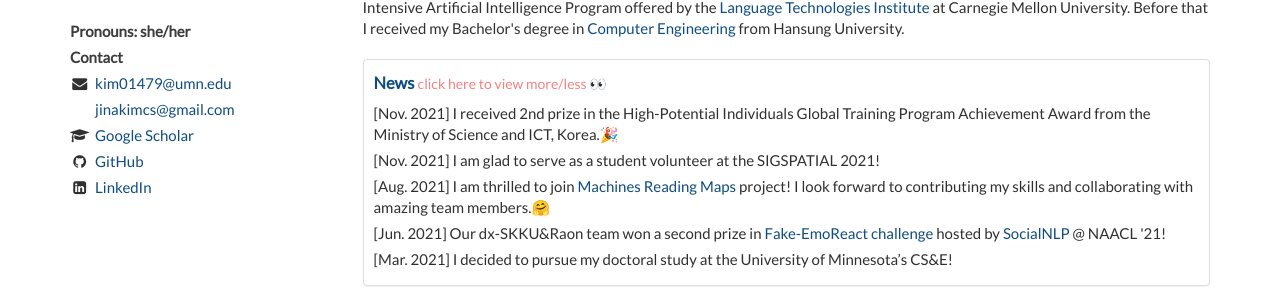
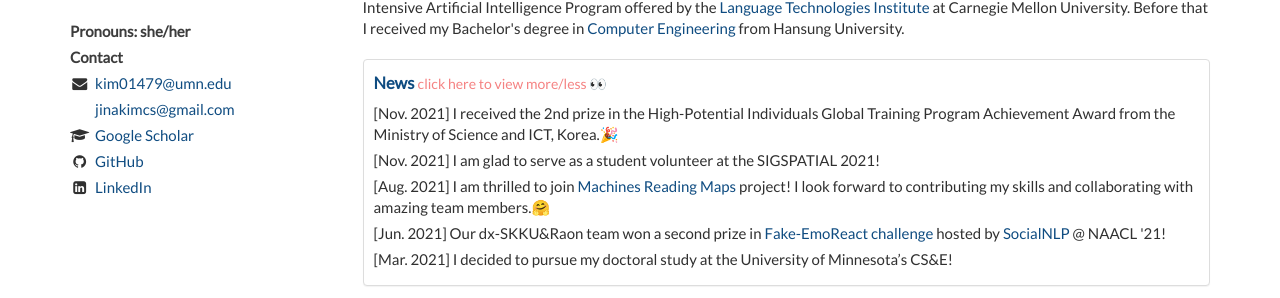
Before and after one commit to Jina-Kim/Jina-Kim.github.io, a Jekyll site: the page built from index.html, in a window 1280 px wide and 900 px high. Shown: the part 299-597 px from the top of the window. Built offline with Jekyll 4.4.1, drawn with Linux system fonts in a browser that asks for light colours; nearby versions of some CDN libraries; the list of posts is cut into pages by our own code.

Commit message:
Update about.html

```diff
--- a/_includes/about.html
+++ b/_includes/about.html
@@ -18,7 +18,7 @@
       <div class="panel-body">
           <h2>News <a type="button" data-toggle="collapse" data-target="#collapseList" aria-expanded="false" aria-controls="collapseList" style="font-size: 85%; color: #F58282;font-weight: normal;">click here to view more/less 👀</a></h2>
         <ul class="list-unstyled">
-            <li>[Nov. 2021] I received 2nd prize in the High-Potential Individuals Global Training Program Achievement Award from the Ministry of Science and ICT, Korea.🎉</li>
+            <li>[Nov. 2021] I received the 2nd prize in the High-Potential Individuals Global Training Program Achievement Award from the Ministry of Science and ICT, Korea.🎉</li>
             <li>[Nov. 2021] I am glad to serve as a student volunteer at the SIGSPATIAL 2021!</li>
             <li>[Aug. 2021] I am thrilled to join <a href="http://machines-reading-maps.github.io">Machines Reading Maps</a> project! I look forward to contributing my skills and collaborating with amazing team members.🤗</li>
             <li>[Jun. 2021] Our dx-SKKU&amp;Raon team won a second prize in <a href="https://sites.google.com/view/covidfake-emoreact-2021/home?authuser=0">Fake-EmoReact challenge</a> hosted by <a href="https://sites.google.com/site/socialnlp2021/#pgnaacl">SocialNLP</a> @ NAACL '21! </li>
```
